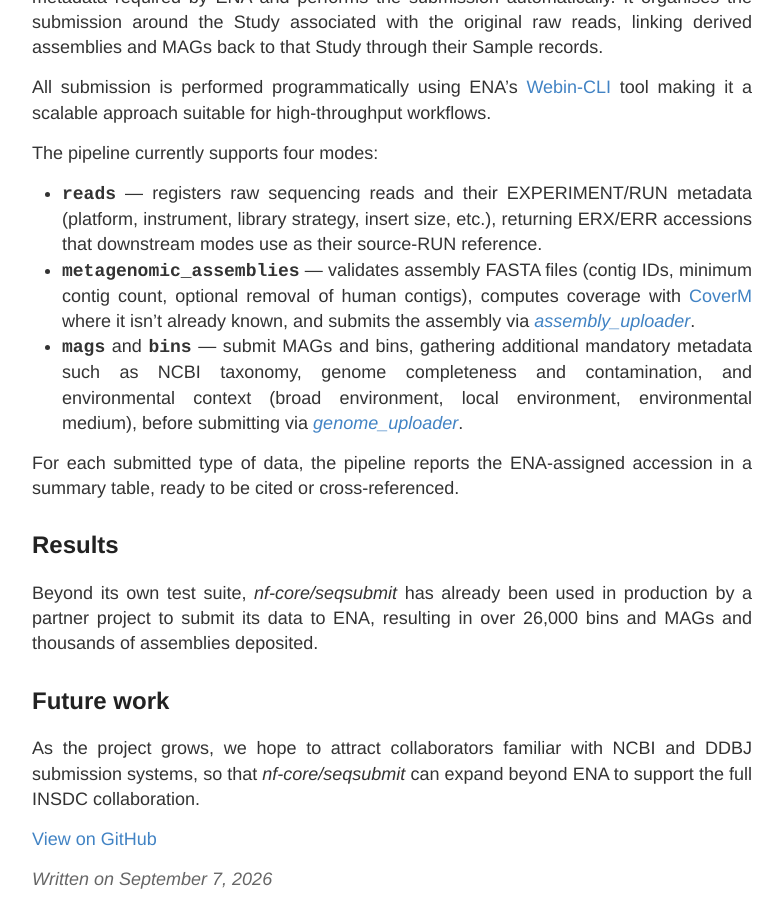
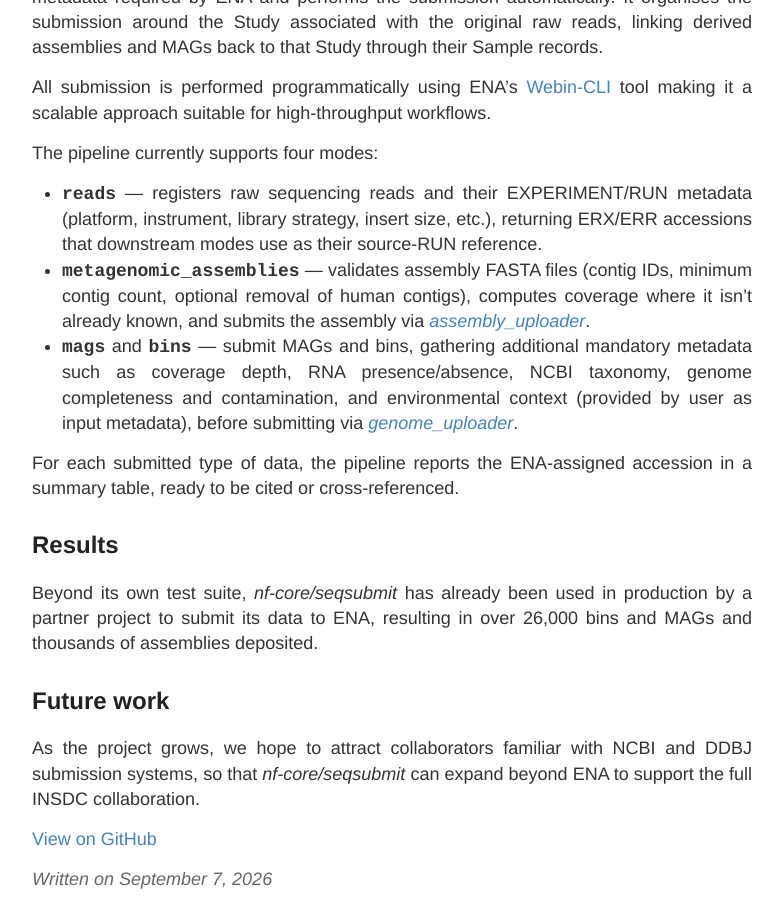
Before and after one commit to EBI-Metagenomics/blog, a Jekyll site: the page built from _posts/2026-09-07-SeqSubmit-pipeline.md, in a window 1280 px wide and 900 px high, scrolled down 2008 px. Shown: the whole window, without its empty margins (248-1031 px from the left). Built offline with Jekyll 4.4.1, drawn with Linux system fonts in a browser that asks for light colours.

Commit message:
fixes about mags stats

```diff
--- a/_posts/2026-09-07-SeqSubmit-pipeline.md
+++ b/_posts/2026-09-07-SeqSubmit-pipeline.md
@@ -28,8 +28,8 @@ All submission is performed programmatically using ENA's [Webin-CLI](https://ena
 The pipeline currently supports four modes:
 
 - **`reads`** — registers raw sequencing reads and their EXPERIMENT/RUN metadata (platform, instrument, library strategy, insert size, etc.), returning ERX/ERR accessions that downstream modes use as their source-RUN reference.
-- **`metagenomic_assemblies`** — validates assembly FASTA files (contig IDs, minimum contig count, optional removal of human contigs), computes coverage with [CoverM](https://github.com/wwood/CoverM) where it isn't already known, and submits the assembly via *[assembly_uploader](https://github.com/EBI-Metagenomics/assembly_uploader)*.
-- **`mags`** and **`bins`** — submit MAGs and bins, gathering additional mandatory metadata such as NCBI taxonomy, genome completeness and contamination, and environmental context (broad environment, local environment, environmental medium), before submitting via *[genome_uploader](https://github.com/EBI-Metagenomics/genome_uploader)*.
+- **`metagenomic_assemblies`** — validates assembly FASTA files (contig IDs, minimum contig count, optional removal of human contigs), computes coverage where it isn't already known, and submits the assembly via *[assembly_uploader](https://github.com/EBI-Metagenomics/assembly_uploader)*.
+- **`mags`** and **`bins`** — submit MAGs and bins, gathering additional mandatory metadata such as coverage depth, RNA presence/absence, NCBI taxonomy, genome completeness and contamination, and environmental context (provided by user as input metadata), before submitting via *[genome_uploader](https://github.com/EBI-Metagenomics/genome_uploader)*.
 
 For each submitted type of data, the pipeline reports the ENA-assigned accession in a summary table, ready to be cited or cross-referenced.
 
```
